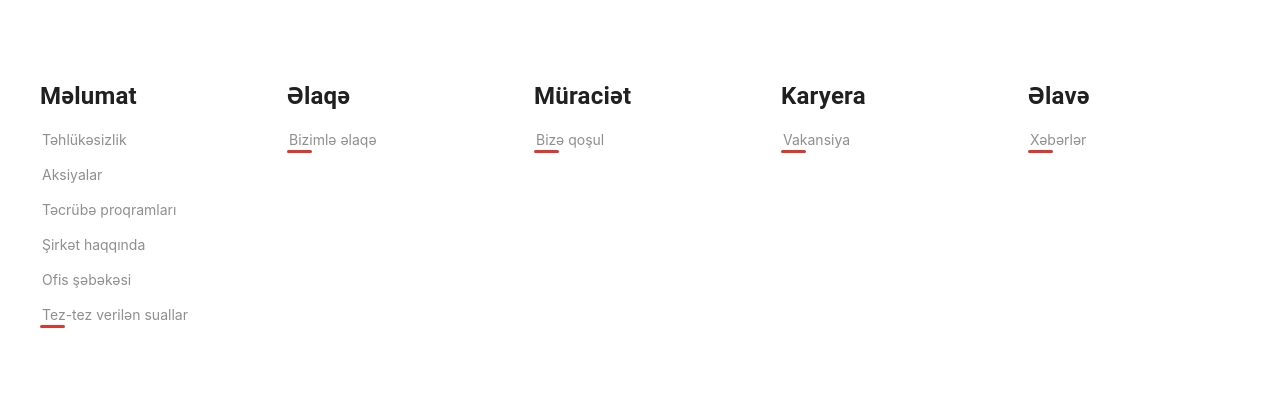
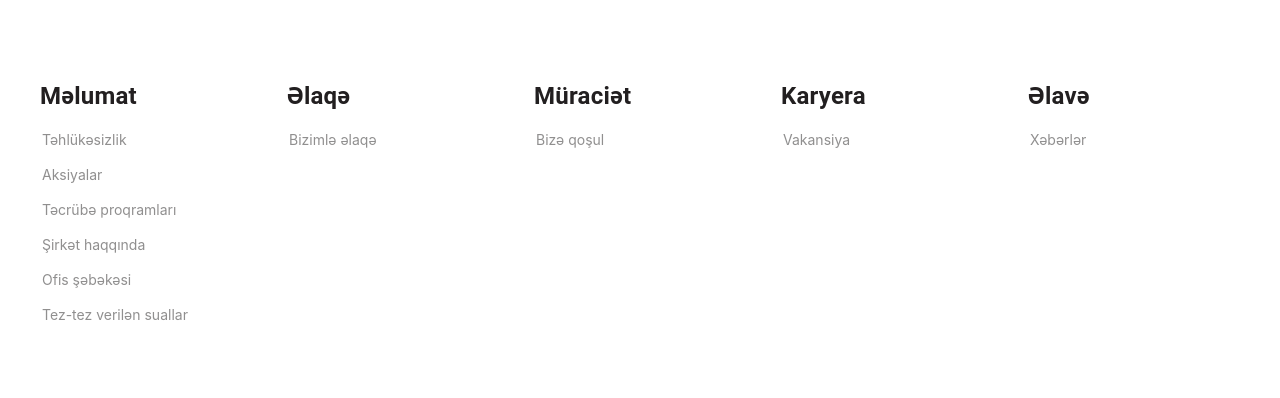
Before and after one commit to imrashidov/Million.az-Website-Clone-Project, a React (Vite) app: page / in a window 1280 px wide. Shown: the part 1541-1939 px from the top of the page. Built offline with nearby package versions, Linux system fonts and the light colour scheme.

Commit message:
Update footerItems display

```diff
--- a/src/components/FooterMenuItems.jsx
+++ b/src/components/FooterMenuItems.jsx
@@ -20,6 +20,7 @@ export const FooterMenuItems = ({ title, item, image, clickHandle }) => {
         width: "150px",
         lineHeight: "35px",
         "&::after": {
+          display: { md: "none", xs: "block" },
           content: `""`,
           width: "25px",
           backgroundColor: "#de352f",
```
